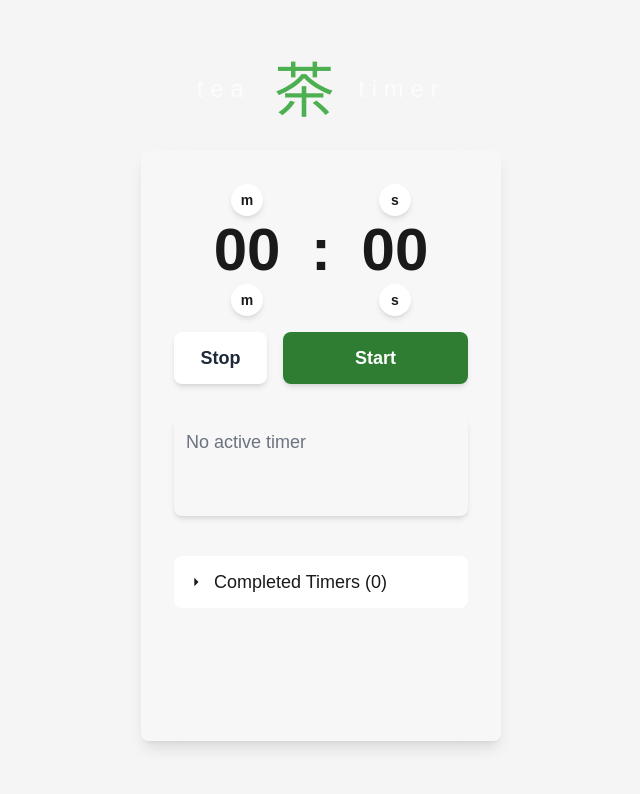
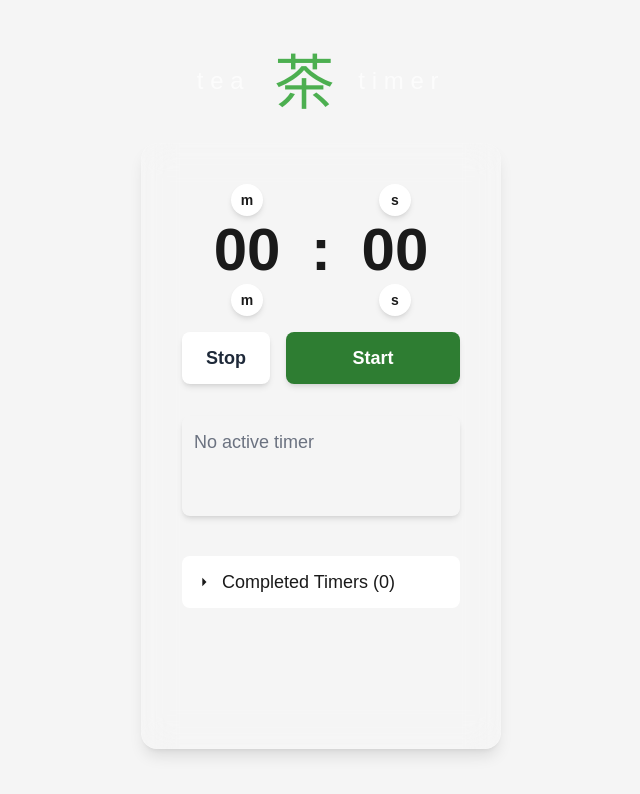
Before and after one commit to hardd23/tea-timer-trae-, a Next.js app: page / in a window 1280 px wide. Shown: the top 794 px of the page, without its empty margins (319-959 px from the left). Built offline with nearby package versions, Linux system fonts and the light colour scheme.

Commit message:
feat: refine tea timer glass container

```diff
--- a/app/page.tsx
+++ b/app/page.tsx
@@ -26,7 +26,7 @@ export default function Home() {
           timer
         </span>
       </header>
-      <div className="w-[320px] md:w-[360px] p-8 rounded-lg backdrop-blur-xl bg-[rgba(var(--color-glass-base),0.2)] shadow-lg flex flex-col items-center border border-[rgba(var(--color-glass-base),0.1)]">
+      <div className="flex w-[320px] flex-col items-center rounded-2xl border border-white/10 bg-[rgba(255,255,255,0.03)] p-10 shadow-lg backdrop-blur-[16px] md:w-[360px]">
         <TeaTimer />
       </div>
     </div>
```
